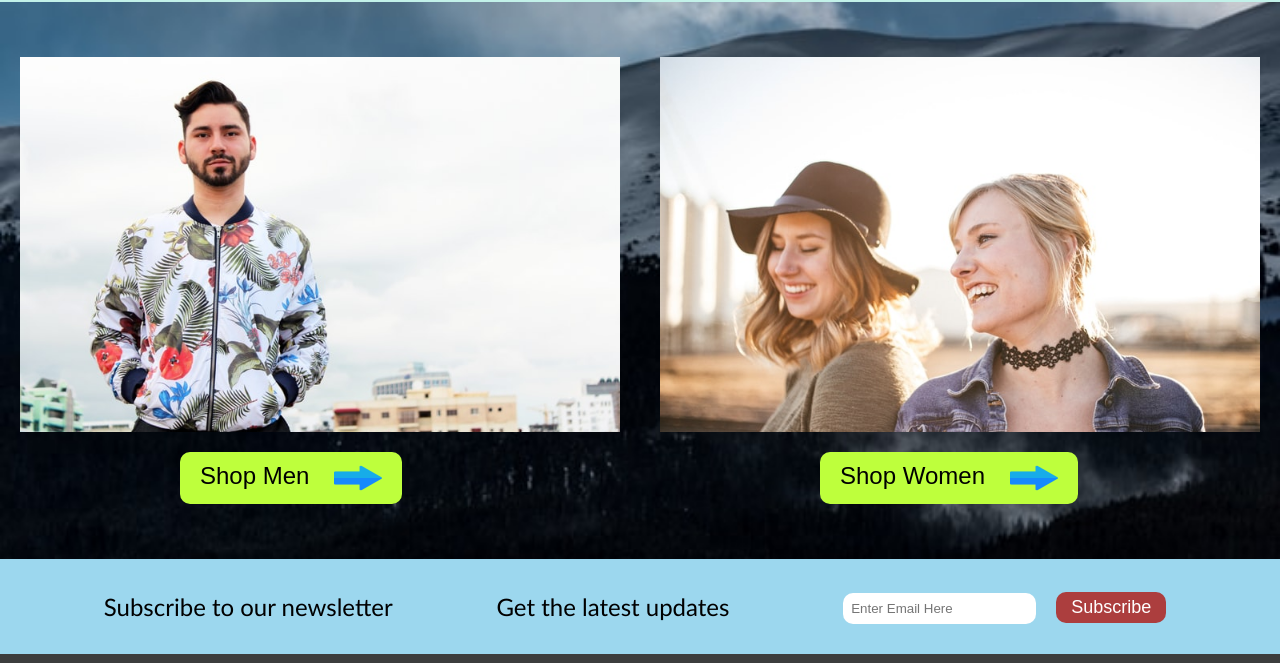
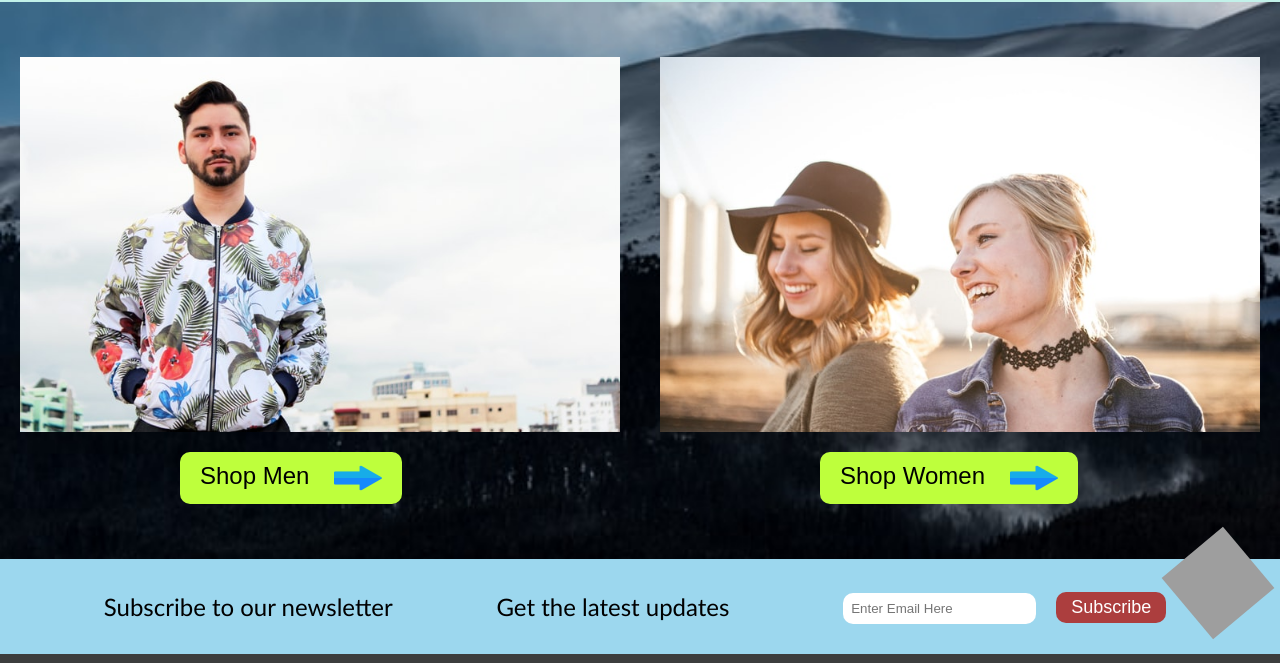
Before and after one commit to sayedimrandev/e-commerce-GatsbyJs, a Gatsby site: page / in a window 1280 px wide. Shown: the part 137-800 px from the top of the page. Built offline with nearby package versions, Linux system fonts and the light colour scheme; Gatsby itself is replaced by a stand-in of ours; grey boxes are pictures that could not be loaded.

Commit message:
Components: Layout Component

```diff
--- a/src/components/Layout.jsx
+++ b/src/components/Layout.jsx
@@ -1,13 +1,14 @@
 import React from "react"
 import Navbar from "../components/Navbar"
 import Footer from "../components/Footer"
+import Arrow from "../components/Arrow"
 
 const Layout = ({ children }) => {
   return (
     <section>
       <Navbar />
-
       {children}
+      <Arrow />
       <Footer />
     </section>
   )
```
